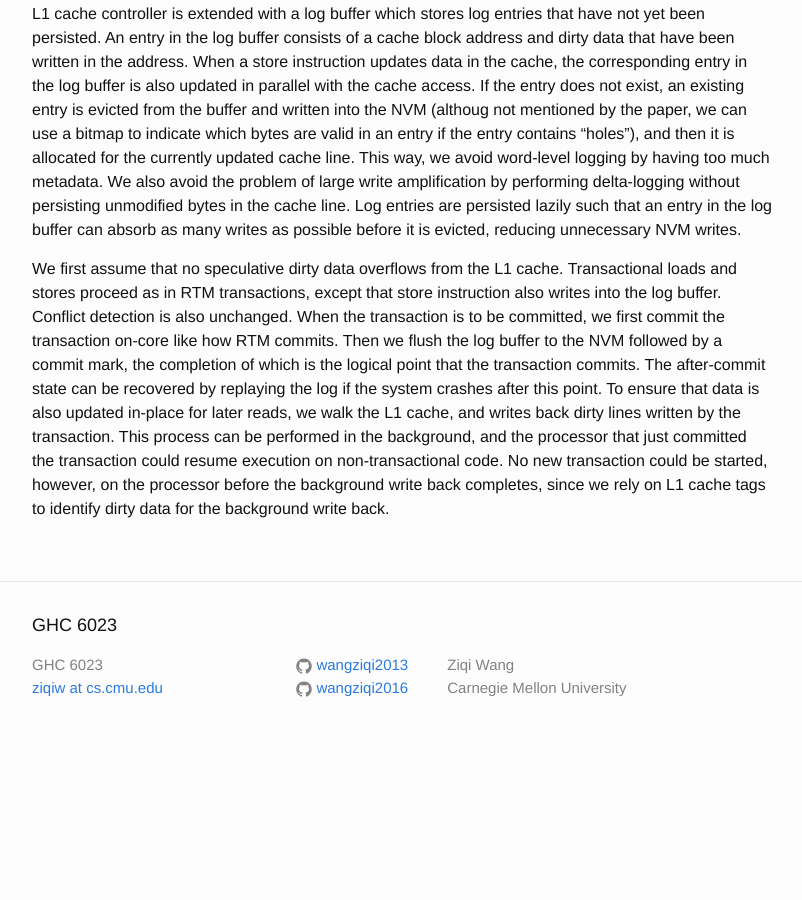
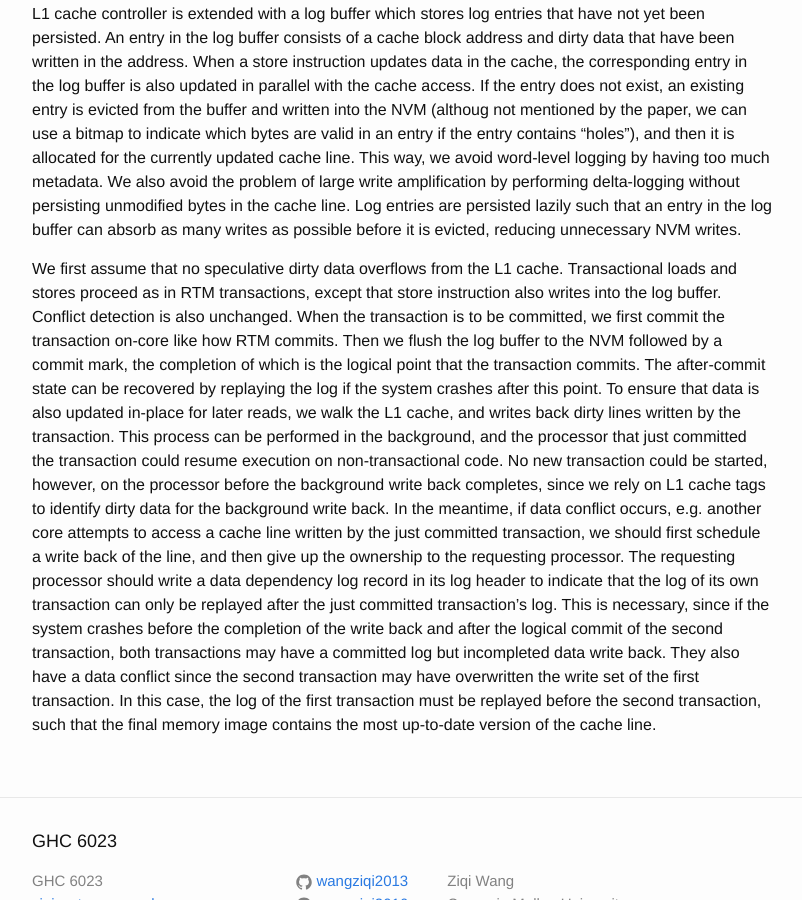
Before and after one commit to wangziqi2013/wangziqi2013.github.io, a Jekyll site: the page built from _posts/2019-12-09-dhtm.markdown, in a window 1280 px wide and 900 px high, scrolled down 1519 px. Shown: the whole window, without its empty margins (238-1040 px from the left). Built offline with Jekyll 4.4.1, drawn with Linux system fonts in a browser that asks for light colours; before the commit the page ends 2278 px from its top, so only the background shows below that.

Commit message:
Adding dependency

```diff
--- a/_posts/2019-12-09-dhtm.markdown
+++ b/_posts/2019-12-09-dhtm.markdown
@@ -69,3 +69,12 @@ that data is also updated in-place for later reads, we walk the L1 cache, and wr
 transaction. This process can be performed in the background, and the processor that just committed the transaction could
 resume execution on non-transactional code. No new transaction could be started, however, on the processor before the
 background write back completes, since we rely on L1 cache tags to identify dirty data for the background write back.
+In the meantime, if data conflict occurs, e.g. another core attempts to access a cache line written by the just committed
+transaction, we should first schedule a write back of the line, and then give up the ownership to the requesting processor.
+The requesting processor should write a data dependency log record in its log header to indicate that the log of
+its own transaction can only be replayed after the just committed transaction's log. This is necessary, since if the
+system crashes before the completion of the write back and after the logical commit of the second transaction, both
+transactions may have a committed log but incompleted data write back. They also have a data conflict since the second
+transaction may have overwritten the write set of the first transaction. In this case, the log of the first transaction
+must be replayed before the second transaction, such that the final memory image contains the most up-to-date version
+of the cache line.
```
